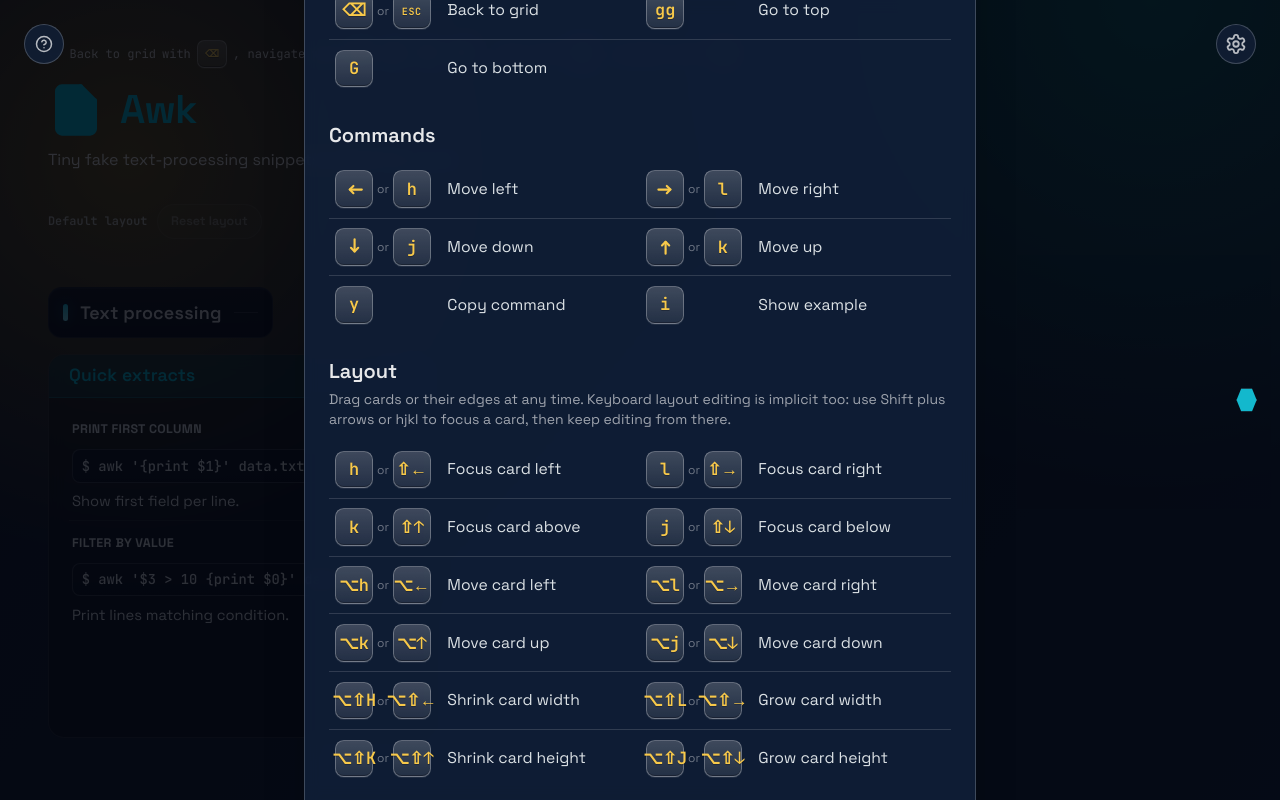
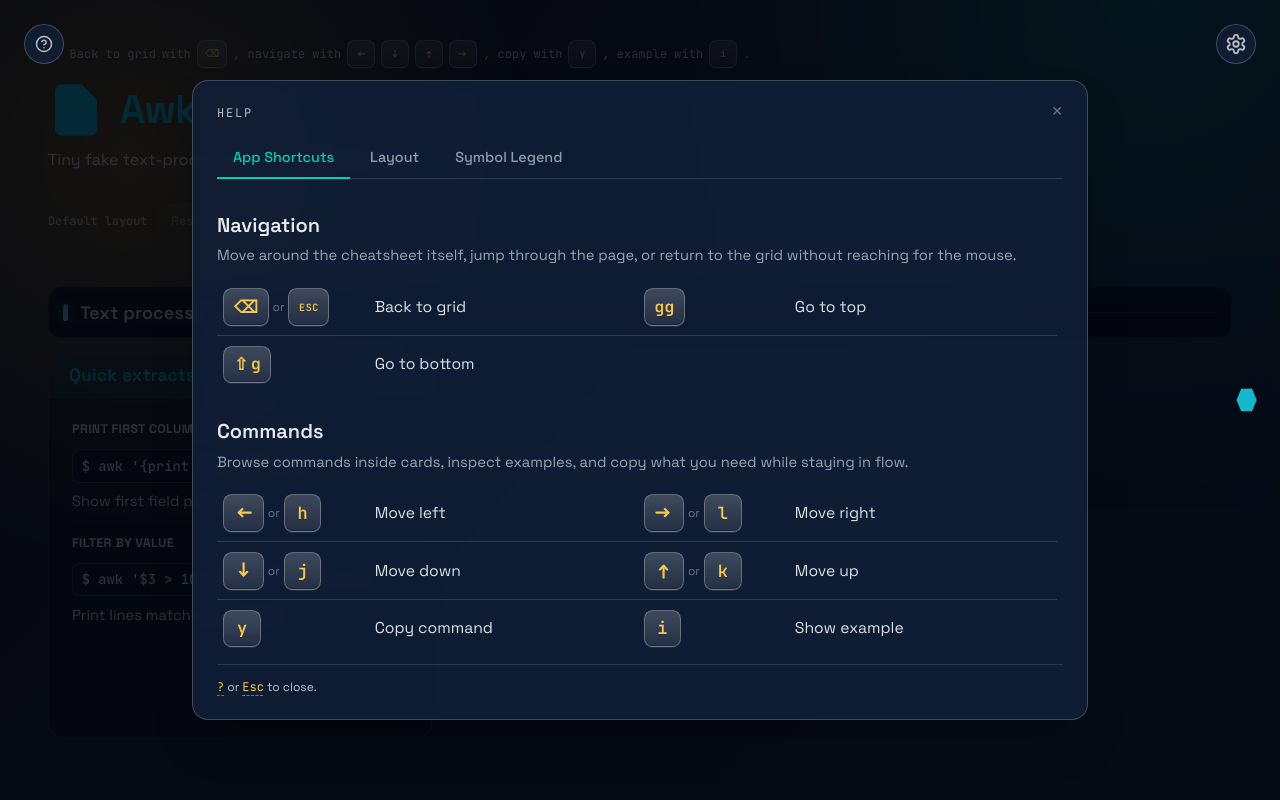
Before and after one commit to Prevole/oh-my-refcardz, a Next.js app: page /cheatsheets/awk in a window 1280 px wide. Both pictures are taken after a click on the button 44 px from the left and 44 px from the top of the page. Built offline with nearby package versions, Linux system fonts and the light colour scheme.

Commit message:
Rework help popup

```diff
--- a/src/app/cheatsheets/[slug]/page.tsx
+++ b/src/app/cheatsheets/[slug]/page.tsx
@@ -47,7 +47,7 @@ export default async function CheatSheetPage({ params }: Props) {
               {sheet.title}
             </h1>
           </div>
-          <p className="mt-2 max-w-2xl text-white/80">{sheet.summary}</p>
+          <p className="mt-2 text-white/80">{sheet.summary}</p>
 
           <div className={`${cheatsheetStyles.content} mt-8 max-w-none`}>
             <SheetCommandsShell>
--- a/src/components/help/help-modal.module.css
+++ b/src/components/help/help-modal.module.css
@@ -5,6 +5,13 @@
   margin-bottom: 0.5rem;
   border-bottom: 1px solid rgba(255, 255, 255, 0.12);
   padding-bottom: 0;
+}
+
+.panel {
+  display: flex;
+  flex: 1;
+  min-height: 0;
+  flex-direction: column;
 }
 
 .tab {
@@ -31,8 +38,77 @@
 
 .tabContent {
   display: none;
+  flex: 1;
+  min-height: 0;
+  overflow-y: auto;
+  padding-right: 0.35rem;
 }
 
 .tabContent[data-active="true"] {
   display: block;
 }
+
+.layoutSection {
+  margin-top: 1.5rem;
+}
+
+.layoutSectionIntro {
+  margin-top: 0.35rem;
+  color: rgba(237, 242, 244, 0.64);
+  font-size: 0.92rem;
+  line-height: 1.5;
+}
+
+.layoutTable {
+  width: 100%;
+  border-collapse: collapse;
+  table-layout: fixed;
+}
+
+.layoutTable col:nth-child(1),
+.layoutTable col:nth-child(3) {
+  width: 22%;
+}
+
+.layoutTable col:nth-child(2),
+.layoutTable col:nth-child(4) {
+  width: 28%;
+}
+
+.layoutTable td {
+  border-bottom: 1px solid rgba(255, 255, 255, 0.14);
+  padding: 0.6rem 0.4rem;
+  vertical-align: middle;
+  font-size: 0.98rem;
+}
+
+.layoutTable tr:last-child td {
+  border-bottom: none;
+}
+
+.layoutTable td:nth-child(1),
+.layoutTable td:nth-child(3) {
+  white-space: nowrap;
+}
+
+.layoutTable td:nth-child(2),
+.layoutTable td:nth-child(4) {
+  color: rgba(237, 242, 244, 0.92);
+}
+
+.footer {
+  margin-top: 1rem;
+  padding-top: 0.9rem;
+  border-top: 1px solid rgba(255, 255, 255, 0.12);
+}
+
+.inlineBinding {
+  display: inline-flex;
+  align-items: baseline;
+  gap: 0.2rem;
+  color: #f8c94a;
+  text-decoration-line: underline;
+  text-decoration-style: dashed;
+  text-decoration-color: rgba(248, 201, 74, 0.55);
+  text-underline-offset: 0.22rem;
+}
--- a/src/components/help/sheet-help-modal.tsx
+++ b/src/components/help/sheet-help-modal.tsx
@@ -3,9 +3,10 @@
 import { useCallback, useState } from "react";
 import { Modal } from "@/components/ui/modal";
 import { ArrowGlyph } from "@/components/ui/arrow-glyph";
-import { HelpRow } from "@/components/settings/keybinding-display";
+import { CombosDisplay, HelpRow } from "@/components/settings/keybinding-display";
 import { useScopedKeyboardHandler } from "@/hooks/use-keyboard-context";
-import { ACTION_IDS } from "@/lib/keybindings";
+import { ACTION_IDS, getCombosDisplay, key } from "@/lib/keybindings";
+import { useActionCombos } from "@/components/settings/keybinding-display";
 import helpStyles from "./help-modal.module.css";
 import keybindingStyles from "@/components/settings/keybinding-display.module.css";
 
@@ -14,10 +15,12 @@ type Props = {
   onClose: () => void;
 };
 
-type Tab = "shortcuts" | "legend";
+type Tab = "shortcuts" | "layout" | "legend";
 
 export function SheetHelpModal({ open, onClose }: Props) {
   const [activeTab, setActiveTab] = useState<Tab>("shortcuts");
+  const toggleHelpCombos = useActionCombos(ACTION_IDS.TOGGLE_HELP);
+  const toggleHelpDisplay = getCombosDisplay(toggleHelpCombos);
 
   const handleKeyDown = useCallback(
     (event: KeyboardEvent) => {
@@ -32,10 +35,8 @@ export function SheetHelpModal({ open, onClose }: Props) {
   useScopedKeyboardHandler("help", handleKeyDown, [handleKeyDown]);
 
   return (
-    <Modal open={open} onClose={onClose} className="max-w-2xl">
-      <p className="font-mono text-xs tracking-[0.15em] text-white/70">
-        KEYBOARD SHORTCUTS
-      </p>
+    <Modal open={open} onClose={onClose} className="flex h-[min(80vh,44rem)] max-w-4xl flex-col">
+      <p className="font-mono text-xs tracking-[0.15em] text-white/70">HELP</p>
 
       <div className={helpStyles.tabs}>
         <button
@@ -47,6 +48,13 @@ export function SheetHelpModal({ open, onClose }: Props) {
         </button>
         <button
           className={helpStyles.tab}
+          data-active={activeTab === "layout"}
+          onClick={() => setActiveTab("layout")}
+        >
+          Layout
+        </button>
+        <button
+          className={helpStyles.tab}
           data-active={activeTab === "legend"}
           onClick={() => setActiveTab("legend")}
         >
@@ -54,8 +62,13 @@ export function SheetHelpModal({ open, onClose }: Props) {
         </button>
       </div>
 
+      <div className={helpStyles.panel}>
         <div className={helpStyles.tabContent} data-active={activeTab === "shortcuts"}>
-        <h3 className="mt-4 text-xl font-semibold">Navigation</h3>
+          <div className={helpStyles.layoutSection}>
+            <h3 className="text-xl font-semibold">Navigation</h3>
+            <p className={helpStyles.layoutSectionIntro}>
+              Move around the cheatsheet itself, jump through the page, or return to the grid without reaching for the mouse.
+            </p>
             <table className={`${keybindingStyles.legendTable} mt-3`}>
               <colgroup>
                 <col />
@@ -75,8 +88,13 @@ export function SheetHelpModal({ open, onClose }: Props) {
                 </tr>
               </tbody>
             </table>
+          </div>
 
-        <h3 className="mt-6 text-xl font-semibold">Commands</h3>
+          <div className={helpStyles.layoutSection}>
+            <h3 className="text-xl font-semibold">Commands</h3>
+            <p className={helpStyles.layoutSectionIntro}>
+              Browse commands inside cards, inspect examples, and copy what you need while staying in flow.
+            </p>
             <table className={`${keybindingStyles.legendTable} mt-3`}>
               <colgroup>
                 <col />
@@ -99,12 +117,37 @@ export function SheetHelpModal({ open, onClose }: Props) {
                 </tr>
               </tbody>
             </table>
+          </div>
 
-        <h3 className="mt-6 text-xl font-semibold">Layout</h3>
-        <p className="mt-1 text-sm text-white/60">
-          Drag cards or their edges at any time. Keyboard layout editing is implicit too: use Shift plus arrows or hjkl to focus a card, then keep editing from there.
+          <div className={helpStyles.layoutSection}>
+            <h3 className="text-xl font-semibold">Misc</h3>
+            <p className={helpStyles.layoutSectionIntro}>
+              Open supporting panels and reference surfaces from anywhere in the page.
             </p>
             <table className={`${keybindingStyles.legendTable} mt-3`}>
+              <colgroup>
+                <col />
+                <col />
+                <col />
+                <col />
+              </colgroup>
+              <tbody>
+                <tr>
+                  <HelpRow actionId={ACTION_IDS.TOGGLE_HELP} />
+                  <HelpRow actionId={ACTION_IDS.TOGGLE_SETTINGS} />
+                </tr>
+              </tbody>
+            </table>
+          </div>
+        </div>
+
+        <div className={helpStyles.tabContent} data-active={activeTab === "layout"}>
+          <div className={helpStyles.layoutSection}>
+            <h3 className="text-xl font-semibold">Focus a Card</h3>
+            <p className={helpStyles.layoutSectionIntro}>
+              Layout editing is implicit. Use the focus-card shortcuts below to select a card and reveal the layout overlay.
+            </p>
+            <table className={`${helpStyles.layoutTable} mt-3`}>
               <colgroup>
                 <col />
                 <col />
@@ -120,6 +163,23 @@ export function SheetHelpModal({ open, onClose }: Props) {
                   <HelpRow actionId={ACTION_IDS.CARD_NAV_UP} label="Focus card above" />
                   <HelpRow actionId={ACTION_IDS.CARD_NAV_DOWN} label="Focus card below" />
                 </tr>
+              </tbody>
+            </table>
+          </div>
+
+          <div className={helpStyles.layoutSection}>
+            <h3 className="text-xl font-semibold">Move a Card</h3>
+            <p className={helpStyles.layoutSectionIntro}>
+              Once a card is focused, use the move shortcuts below to nudge it across the dashboard grid.
+            </p>
+            <table className={`${helpStyles.layoutTable} mt-3`}>
+              <colgroup>
+                <col />
+                <col />
+                <col />
+                <col />
+              </colgroup>
+              <tbody>
                 <tr>
                   <HelpRow actionId={ACTION_IDS.CARD_MOVE_LEFT} />
                   <HelpRow actionId={ACTION_IDS.CARD_MOVE_RIGHT} />
@@ -128,6 +188,23 @@ export function SheetHelpModal({ open, onClose }: Props) {
                   <HelpRow actionId={ACTION_IDS.CARD_MOVE_UP} />
                   <HelpRow actionId={ACTION_IDS.CARD_MOVE_DOWN} />
                 </tr>
+              </tbody>
+            </table>
+          </div>
+
+          <div className={helpStyles.layoutSection}>
+            <h3 className="text-xl font-semibold">Resize a Card</h3>
+            <p className={helpStyles.layoutSectionIntro}>
+              Resize the focused card with the keyboard shortcuts below, or drag its edges with the mouse.
+            </p>
+            <table className={`${helpStyles.layoutTable} mt-3`}>
+              <colgroup>
+                <col />
+                <col />
+                <col />
+                <col />
+              </colgroup>
+              <tbody>
                 <tr>
                   <HelpRow actionId={ACTION_IDS.CARD_SHRINK_WIDTH} />
                   <HelpRow actionId={ACTION_IDS.CARD_GROW_WIDTH} />
@@ -138,9 +215,14 @@ export function SheetHelpModal({ open, onClose }: Props) {
                 </tr>
               </tbody>
             </table>
+          </div>
 
-        <h3 className="mt-6 text-xl font-semibold">Misc</h3>
-        <table className={`${keybindingStyles.legendTable} mt-3`}>
+          <div className={helpStyles.layoutSection}>
+            <h3 className="text-xl font-semibold">Misc</h3>
+            <p className={helpStyles.layoutSectionIntro}>
+              Clear the current card focus without leaving the cheatsheet.
+            </p>
+            <table className={`${helpStyles.layoutTable} mt-3`}>
               <colgroup>
                 <col />
                 <col />
@@ -149,16 +231,23 @@ export function SheetHelpModal({ open, onClose }: Props) {
               </colgroup>
               <tbody>
                 <tr>
-              <HelpRow actionId={ACTION_IDS.TOGGLE_HELP} />
-              <HelpRow actionId={ACTION_IDS.TOGGLE_SETTINGS} />
+                  <td>
+                    <CombosDisplay combos={[key("Escape")]} variant="legend" />
+                  </td>
+                  <td>Clear card focus</td>
+                  <td />
+                  <td />
                 </tr>
               </tbody>
             </table>
           </div>
+        </div>
 
         <div className={helpStyles.tabContent} data-active={activeTab === "legend"}>
-        <p className="mt-4 text-sm text-white/70">
-          Symbols used in cheatsheet keybindings:
+          <div className={helpStyles.layoutSection}>
+            <h3 className="text-xl font-semibold">Symbols</h3>
+            <p className={helpStyles.layoutSectionIntro}>
+              Reference symbols used across keybindings and shortcut displays in the app.
             </p>
             <table className={`${keybindingStyles.legendTable} mt-3`}>
               <colgroup>
@@ -201,10 +290,14 @@ export function SheetHelpModal({ open, onClose }: Props) {
               </tbody>
             </table>
           </div>
+        </div>
+      </div>
 
-      <p className="mt-6 text-xs text-white/75">
-        Press <span className="font-mono">?</span> to toggle,{" "}
-        <span className="font-mono">Esc</span> to close.
+      <p className={`${helpStyles.footer} text-xs text-white/75`}>
+        <span className={`${helpStyles.inlineBinding} font-mono`}>
+          {toggleHelpDisplay.join(" or ")}
+        </span>{" "}
+        or <span className={`${helpStyles.inlineBinding} font-mono`}>Esc</span> to close.
       </p>
     </Modal>
   );
--- a/src/components/settings/keybinding-display.module.css
+++ b/src/components/settings/keybinding-display.module.css
@@ -2,15 +2,9 @@
   display: inline-flex;
   align-items: center;
   justify-content: center;
-  min-width: 1.75rem;
-  height: 1.75rem;
-  padding: 0 0.45rem;
-  border-radius: 0.45rem;
-  border: 1px solid rgba(255, 255, 255, 0.28);
-  background: linear-gradient(180deg, rgba(255, 255, 255, 0.18), rgba(255, 255, 255, 0.08));
-  box-shadow:
-    inset 0 -1px 0 rgba(0, 0, 0, 0.28),
-    0 1px 0 rgba(255, 255, 255, 0.08);
+  min-width: 0;
+  height: auto;
+  padding: 0;
   font-family: var(--font-jetbrains-mono), monospace;
   font-size: 0.82em;
   font-weight: 600;
@@ -33,14 +27,8 @@
   display: inline-flex;
   align-items: center;
   justify-content: center;
-  width: 2.35rem;
-  height: 2.35rem;
-  border-radius: 0.55rem;
-  border: 1px solid rgba(255, 255, 255, 0.28);
-  background: linear-gradient(180deg, rgba(255, 255, 255, 0.2), rgba(255, 255, 255, 0.09));
-  box-shadow:
-    inset 0 -1px 0 rgba(0, 0, 0, 0.28),
-    0 1px 0 rgba(255, 255, 255, 0.08);
+  min-width: 0;
+  height: auto;
   padding: 0;
   line-height: 1.45;
   font-family: var(--font-jetbrains-mono), monospace;
@@ -54,7 +42,7 @@
   display: inline-flex;
   align-items: center;
   justify-content: center;
-  width: 2.35rem;
+  min-width: 2.35rem;
   height: 2.35rem;
   border-radius: 0.55rem;
   border: 1px solid rgba(167, 139, 250, 0.4);
@@ -62,7 +50,7 @@
   box-shadow:
     inset 0 -1px 0 rgba(0, 0, 0, 0.28),
     0 1px 0 rgba(167, 139, 250, 0.15);
-  padding: 0;
+  padding: 0 0.6rem;
   line-height: 1.45;
   font-family: var(--font-jetbrains-mono), monospace;
   font-size: 1.08em;
@@ -108,6 +96,59 @@
   color: rgba(237, 242, 244, 0.92);
 }
 
+.comboBox,
+.comboBoxLegend {
+  display: inline-flex;
+  align-items: center;
+  justify-content: center;
+  white-space: nowrap;
+}
+
+.comboBox {
+  min-width: 1.75rem;
+  min-height: 1.75rem;
+  padding: 0 0.45rem;
+  border-radius: 0.45rem;
+  border: 1px solid rgba(255, 255, 255, 0.28);
+  background: linear-gradient(180deg, rgba(255, 255, 255, 0.18), rgba(255, 255, 255, 0.08));
+  box-shadow:
+    inset 0 -1px 0 rgba(0, 0, 0, 0.28),
+    0 1px 0 rgba(255, 255, 255, 0.08);
+}
+
+.comboBoxLegend {
+  min-width: 2.35rem;
+  min-height: 2.35rem;
+  padding: 0 0.6rem;
+  border-radius: 0.55rem;
+  border: 1px solid rgba(255, 255, 255, 0.28);
+  background: linear-gradient(180deg, rgba(255, 255, 255, 0.2), rgba(255, 255, 255, 0.09));
+  box-shadow:
+    inset 0 -1px 0 rgba(0, 0, 0, 0.28),
+    0 1px 0 rgba(255, 255, 255, 0.08);
+}
+
+.comboBox,
+.comboBoxLegend {
+  gap: 0.4rem;
+}
+
+.comboBox[data-compact-sequence="true"],
+.comboBoxLegend[data-compact-sequence="true"] {
+  gap: 0;
+}
+
+.comboStep {
+  display: inline-flex;
+  align-items: center;
+  gap: 0.16rem;
+}
+
+.comboBox[data-compact-sequence="true"] .comboStep,
+.comboBoxLegend[data-compact-sequence="true"] .comboStep {
+  gap: 0;
+}
+
 .legendArrow {
   width: 1.2rem;
   height: 1.2rem;
--- a/src/components/settings/keybinding-display.tsx
+++ b/src/components/settings/keybinding-display.tsx
@@ -6,7 +6,8 @@ import { useKeybindings } from "@/hooks/use-keybindings";
 import {
   type ActionId,
   type KeyCombo,
-  getComboDisplay,
+  type KeyDisplayPart,
+  getComboSequenceDisplayParts,
   isArrowKey,
   getArrowDirection,
 } from "@/lib/keybindings";
@@ -15,11 +16,12 @@ import keybindingStyles from "./keybinding-display.module.css";
 type KeycapVariant = "inline" | "legend";
 
 type KeycapDisplayProps = {
-  display: string;
+  part: KeyDisplayPart;
   variant?: KeycapVariant;
 };
 
-function KeycapDisplayInner({ display, variant = "inline" }: KeycapDisplayProps) {
+function KeycapDisplayInner({ part, variant = "inline" }: KeycapDisplayProps) {
+  const display = part.value;
   const className = variant === "legend" ? keybindingStyles.legendKeycap : keybindingStyles.keycap;
   const arrowClassName = variant === "legend" ? keybindingStyles.legendArrow : keybindingStyles.keycapArrow;
 
@@ -50,9 +52,30 @@ type ComboDisplayProps = {
   variant?: KeycapVariant;
 };
 
+function isCompactSequenceDisplay(sequence: KeyDisplayPart[][]) {
+  return sequence.length > 1 && sequence.every((step) => step.length === 1 && step[0]?.type === "key" && step[0].value.length === 1);
+}
+
 export function ComboDisplay({ combo, variant = "inline" }: ComboDisplayProps) {
-  const display = getComboDisplay(combo);
-  return <KeycapDisplayInner display={display} variant={variant} />;
+  const sequence = getComboSequenceDisplayParts(combo);
+  const isCompactSequence = isCompactSequenceDisplay(sequence);
+  const className = variant === "legend" ? keybindingStyles.comboBoxLegend : keybindingStyles.comboBox;
+
+  return (
+    <span className={className} data-compact-sequence={isCompactSequence}>
+      {sequence.map((step, stepIndex) => (
+        <span key={stepIndex} className={keybindingStyles.comboStep}>
+          {step.map((part, partIndex) => (
+            <KeycapDisplayInner
+              key={`${stepIndex}-${partIndex}-${part.type}-${part.value}`}
+              part={part}
+              variant={variant}
+            />
+          ))}
+        </span>
+      ))}
+    </span>
+  );
 }
 
 type CombosDisplayProps = {
--- a/src/components/settings/keybinding-editor.module.css
+++ b/src/components/settings/keybinding-editor.module.css
@@ -212,6 +212,33 @@
   white-space: nowrap;
 }
 
+.comboSequence {
+  display: inline-flex;
+  align-items: center;
+  gap: 0.45rem;
+}
+
+.comboSequence[data-compact-sequence="true"] {
+  gap: 0;
+}
+
+.comboStep {
+  display: inline-flex;
+  align-items: center;
+  gap: 0.25rem;
+  min-height: 1.1rem;
+}
+
+.comboSequence[data-compact-sequence="true"] .comboStep {
+  gap: 0;
+}
+
+.comboStep .keycap {
+  min-width: 0;
+  height: auto;
+  padding: 0;
+}
+
 .arrow {
   width: 0.9rem;
   height: 0.9rem;
--- a/src/components/settings/keybinding-editor.tsx
+++ b/src/components/settings/keybinding-editor.tsx
@@ -8,7 +8,8 @@ import {
   type KeybindingAction,
   type KeyCombo,
   type Modifier,
-  getComboDisplay,
+  getComboSequenceDisplayParts,
+  type KeyDisplayPart,
   isArrowKey,
   getArrowDirection,
   DEFAULT_KEYBINDINGS,
@@ -23,7 +24,9 @@ type RecordingState = {
 
 const SEQUENCE_TIMEOUT_MS = 800;
 
-function KeycapDisplay({ display }: { display: string }) {
+function KeycapDisplay({ part }: { part: KeyDisplayPart }) {
+  const display = part.value;
+
   if (isArrowKey(display)) {
     const direction = getArrowDirection(display);
     if (direction) {
@@ -47,13 +50,24 @@ function KeycapDisplay({ display }: { display: string }) {
 }
 
 function ComboDisplay({ combo }: { combo: KeyCombo }) {
-  const display = getComboDisplay(combo);
-  return <KeycapDisplay display={display} />;
+  const sequence = getComboSequenceDisplayParts(combo);
+  const isCompactSequence = sequence.length > 1 && sequence.every((step) => step.length === 1 && step[0]?.type === "key" && step[0].value.length === 1);
+
+  return (
+    <span className={styles.comboSequence} data-compact-sequence={isCompactSequence}>
+      {sequence.map((step, stepIndex) => (
+        <span key={stepIndex} className={styles.comboStep}>
+          {step.map((part, partIndex) => (
+            <KeycapDisplay key={`${stepIndex}-${partIndex}-${part.type}-${part.value}`} part={part} />
+          ))}
+        </span>
+      ))}
+    </span>
+  );
 }
 
 function isWideCombo(combo: KeyCombo): boolean {
-  if (combo.next) return true;
-  return getComboDisplay(combo).length > 1;
+  return getComboSequenceDisplayParts(combo).some((step) => step.length > 1) || combo.next !== undefined;
 }
 
 function ConflictNotice({
--- a/src/components/sheets/cheatsheet-rendering.module.css
+++ b/src/components/sheets/cheatsheet-rendering.module.css
@@ -244,11 +244,26 @@
   padding: 0.75rem 1.25rem;
   background: color-mix(in srgb, var(--sheet-accent, var(--accent)) 12%, transparent);
   border-bottom: 1px solid color-mix(in srgb, var(--sheet-accent, var(--accent)) 25%, transparent);
+  transition:
+    background 0.15s ease,
+    border-color 0.15s ease,
+    box-shadow 0.15s ease,
+    color 0.15s ease;
 }
 
 .cardHeaderDraggable {
   cursor: grab;
   user-select: none;
+}
+
+.cardHeaderDraggable:hover,
+.cardDragging .cardHeaderDraggable {
+  background: color-mix(in srgb, var(--sheet-accent, var(--accent)) 22%, rgba(255, 255, 255, 0.04));
+  border-bottom-color: color-mix(in srgb, var(--sheet-accent, var(--accent)) 45%, rgba(255, 255, 255, 0.16));
+  box-shadow:
+    inset 0 1px 0 color-mix(in srgb, var(--sheet-accent, var(--accent)) 20%, rgba(255, 255, 255, 0.12)),
+    inset 0 -1px 0 color-mix(in srgb, var(--sheet-accent, var(--accent)) 22%, transparent),
+    0 0 1.2rem color-mix(in srgb, var(--sheet-accent, var(--accent)) 14%, transparent);
 }
 
 .cardHeaderDraggable:active {
@@ -597,12 +612,15 @@
   align-items: center;
   gap: 0.9rem;
   margin-bottom: 1rem;
+  width: 100%;
 }
 
 .sectionTitle {
   display: flex;
+  flex: 1;
   align-items: center;
   gap: 0.75rem;
+  min-width: 0;
   margin: 0;
   padding: 0.7rem 0.9rem;
   border-radius: 0.85rem;
--- a/src/lib/keybindings.ts
+++ b/src/lib/keybindings.ts
@@ -12,6 +12,11 @@ export interface KeybindingAction {
   id: string;
   label: string;
   combos: KeyCombo[];
+}
+
+export interface KeyDisplayPart {
+  type: "modifier" | "key";
+  value: string;
 }
 
 export type KeybindingContext = "global" | "home" | "sheet" | "sheet-commands" | "sheet-layout";
@@ -308,6 +313,33 @@ export function getKeyDisplay(key: string): string {
   return KEY_DISPLAY_MAP[key] ?? key;
 }
 
+function getKeycapDisplayValue(key: string): string {
+  if (/^[a-zA-Z]$/.test(key)) {
+    return key.toLowerCase();
+  }
+
+  return getKeyDisplay(key);
+}
+
+export function getComboDisplayParts(combo: KeyCombo): KeyDisplayPart[] {
+  const modifiers = combo.modifiers.map((modifier) => ({
+    type: "modifier" as const,
+    value: MODIFIER_DISPLAY_MAP[modifier],
+  }));
+
+  return [...modifiers, { type: "key", value: getKeycapDisplayValue(combo.key) }];
+}
+
+export function getComboSequenceDisplayParts(combo: KeyCombo): KeyDisplayPart[][] {
+  const parts = [getComboDisplayParts(combo)];
+
+  if (combo.next) {
+    parts.push(...getComboSequenceDisplayParts(combo.next));
+  }
+
+  return parts;
+}
+
 export function getComboDisplay(combo: KeyCombo): string {
   if (combo.next) {
     const firstDisplay = getComboDisplay({ key: combo.key, modifiers: combo.modifiers });
```
Also changed, not shown: src/components/sheets/sheet-renderer.tsx (+6 -7 lines), src/components/ui/modal.tsx (+7 -0 lines), 1 other file (tests, documents, lock files or other folders). Lines whose indentation alone changed are shown as unchanged.
